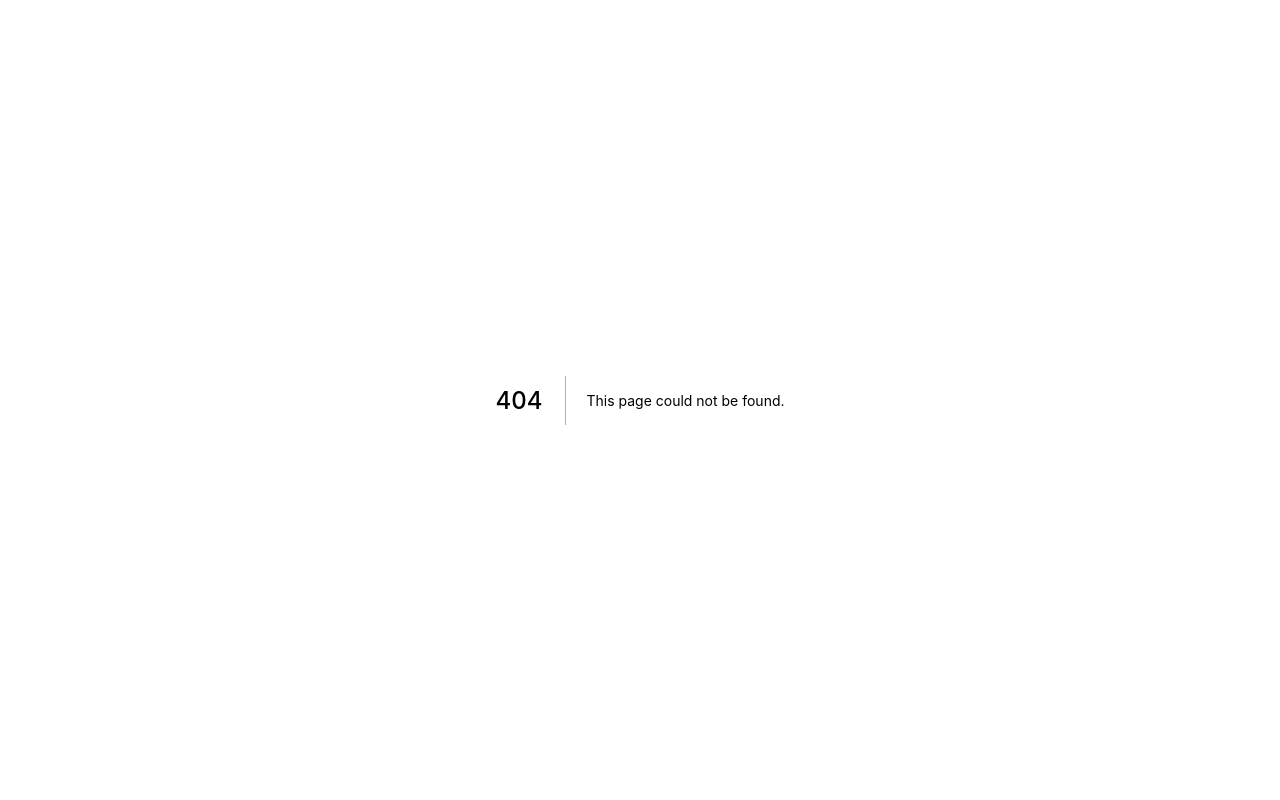
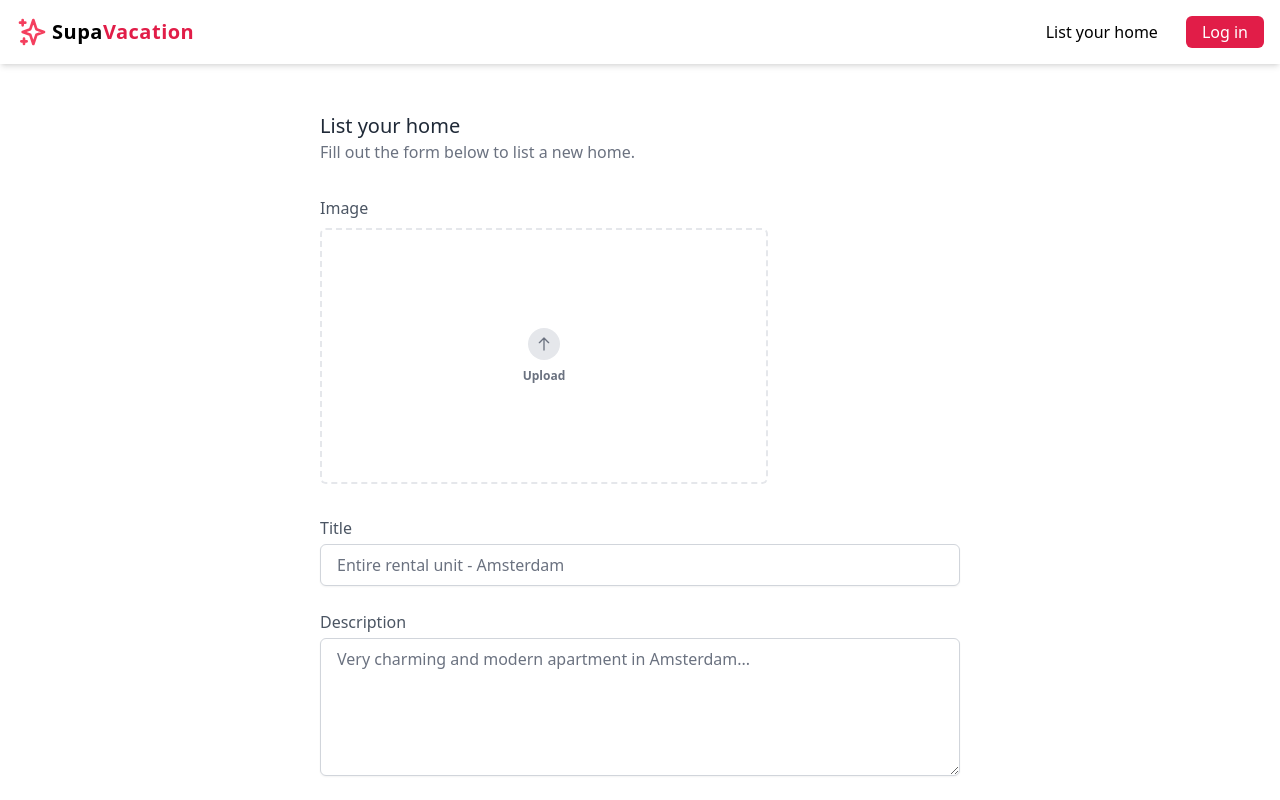
Before and after one commit to OzanOcak/travelapp-tutorial, a Next.js app: page /create in a window 1280 px wide. Before the commit this address had no page. Shown: the top 800 px of the page. Built offline with nearby package versions, Linux system fonts and the light colour scheme.

Commit message:
add a form page

```diff
--- /dev/null
+++ b/pages/create.jsx
@@ -0,0 +1,26 @@
+import Layout from "@/components/Layout";
+import ListingForm from "@/components/ListingForm";
+
+const Create = () => {
+  const addHome = () => null;
+
+  return (
+    <Layout>
+      <div className="max-w-screen-sm mx-auto">
+        <h1 className="text-xl font-medium text-gray-800">List your home</h1>
+        <p className="text-gray-500">
+          Fill out the form below to list a new home.
+        </p>
+        <div className="mt-8">
+          <ListingForm
+            buttonText="Add home"
+            redirectPath="/"
+            onSubmit={addHome}
+          />
+        </div>
+      </div>
+    </Layout>
+  );
+};
+
+export default Create;
```
